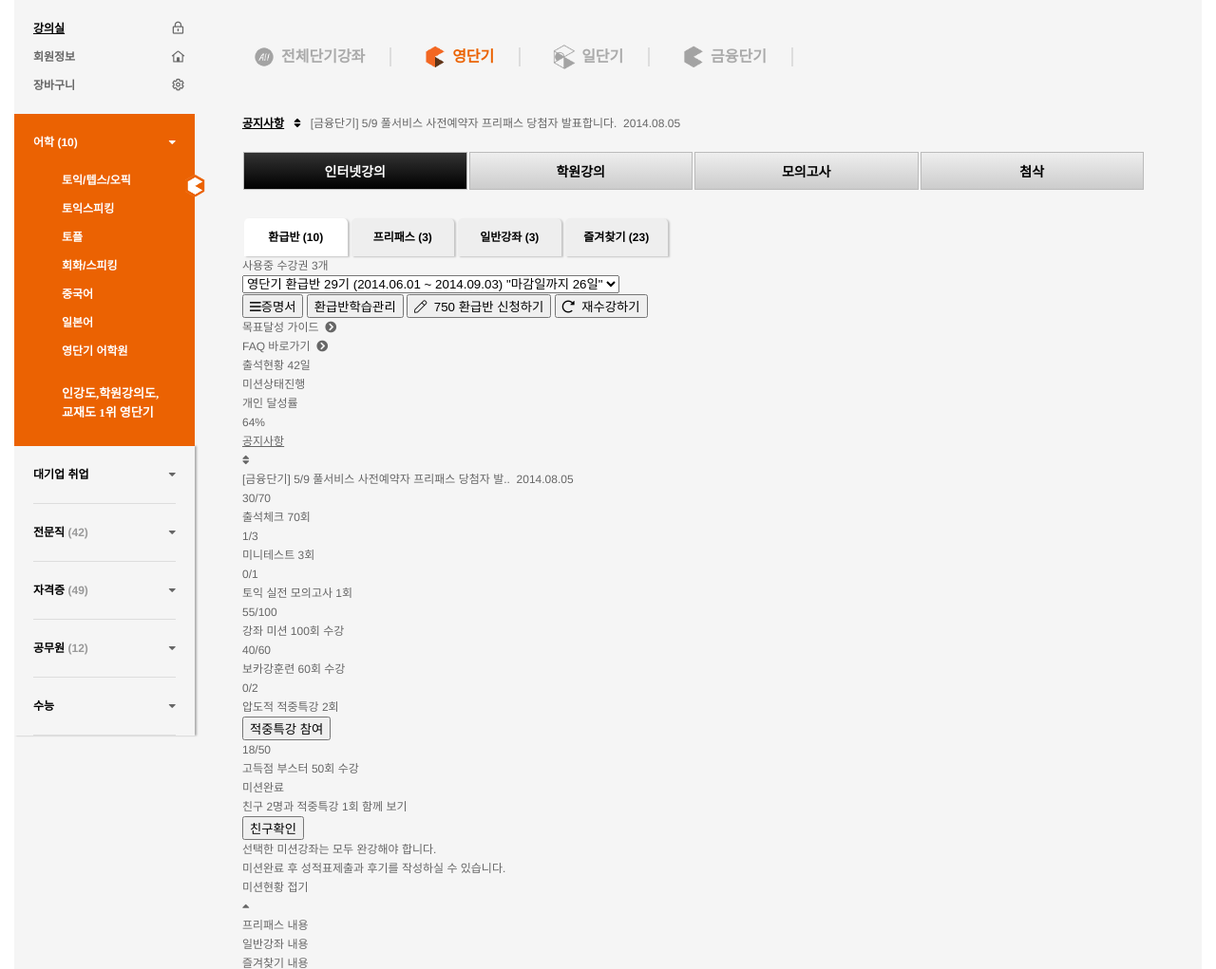
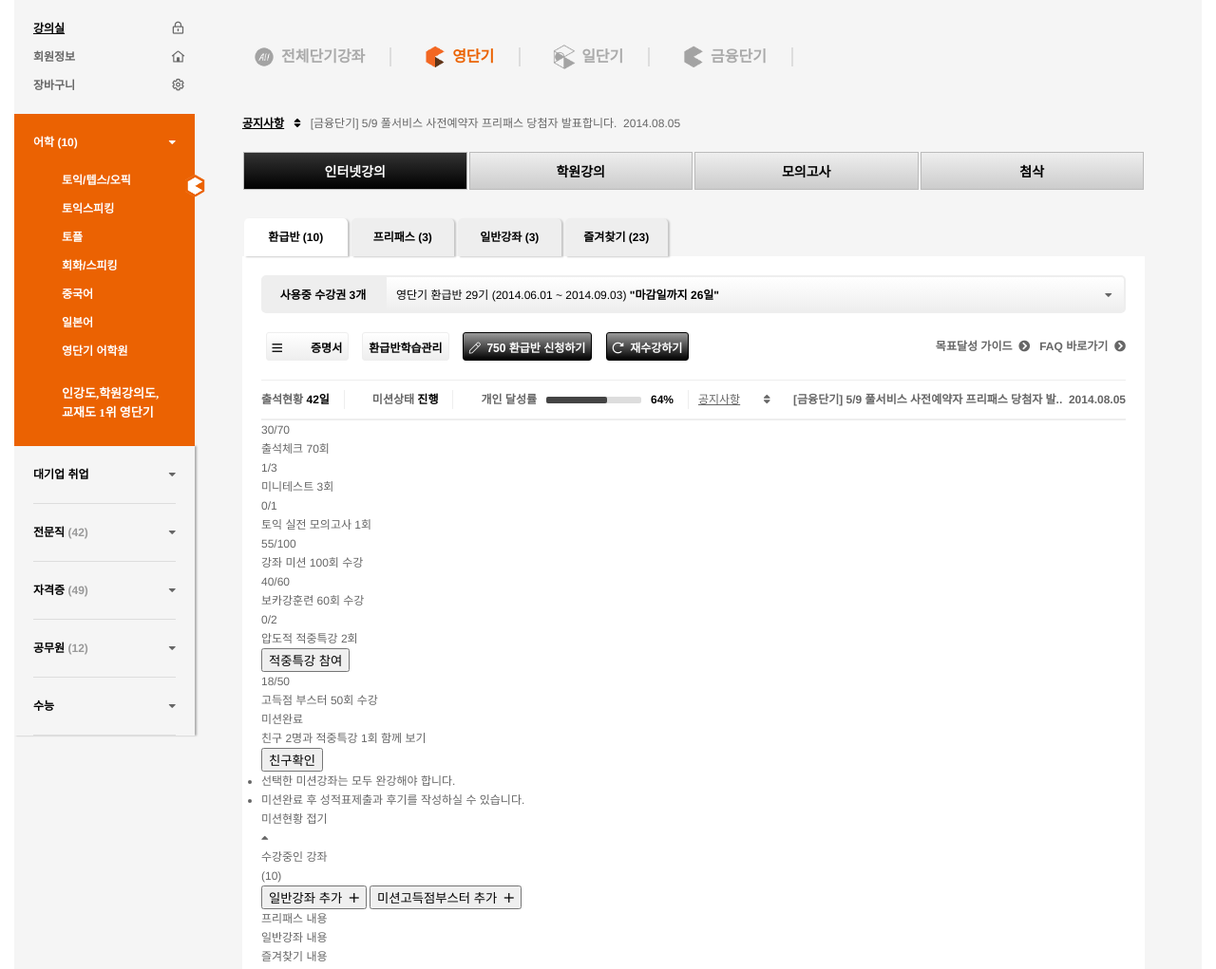
Before and after one commit to sungjimin/stunitas, a plain HTML site: page index.html in a window 1280 px wide. Shown: the top 1021 px of the page at 95% size. Drawn offline with Linux system fonts and the light colour scheme.

Commit message:
미션현황 css 수정

```diff
--- a/css/style.css
+++ b/css/style.css
@@ -203,8 +203,162 @@ div.content>section>.tabGroup>.tabMenu>.subGroup>.tabMenu>.tabGroup2>li.clicked3
   background-color: #fff;
 }
 /* content>section>subGroup 소분류 tab title(환급반)내용 */
-div.content>section>.tabGroup>.tabMenu>.subGroup>.tabMenu>.subGroup2{}
+div.content>section>.tabGroup>.tabMenu>.subGroup>.tabMenu>.subGroup2{
+  background-color: #fff; padding: 20px;
+}
 div.content>section>.tabGroup>.tabMenu>.subGroup>.tabMenu>.subGroup2>div.sub01{}
-div.content>section>.tabGroup>.tabMenu>.subGroup>.tabMenu>.subGroup2>div.sub01>.stdProgram{}
-div.content>section>.tabGroup>.tabMenu>.subGroup>.tabMenu>.subGroup2>div.sub01>.menu{}
+
+/* sub01의 수강권종류 */
+div.content>section>.tabGroup>.tabMenu>.subGroup>.tabMenu>.subGroup2>div.sub01>.stdProgram{
+  overflow: hidden;
+}
+div.content>section .subGroup2>div.sub01>.stdProgram>.hdr{
+  width: 130px; height: 40px;
+  float: left;
+  line-height: 38px; text-align: center;
+  font-weight: bold; color: #000;
+  border-radius: 5px 0 0 5px; border: 2px solid #eee;
+  background-color: #eee;
+}
+div.content>section .subGroup2>div.sub01>.stdProgram>.eClass{
+  width: 780px; height: 40px;
+  float: left;
+  overflow: hidden;
+  line-height: 38px;
+  border-radius: 0 5px 5px 0; border: 2px solid #eee;
+  background: linear-gradient(#fff, #eee);
+}
+div.content>section .subGroup2>div.sub01>.stdProgram>.eClass>.cl{
+  width: calc(100% - 20px); float: left;
+  text-indent: 10px; color: #000;
+}
+div.content>section .subGroup2>div.sub01>.stdProgram>.eClass>.cl>span{
+  font-weight: bold;
+}
+div.content>section .subGroup2>div.sub01>.stdProgram>.eClass>.btn{
+  width: 20px; float: left;
+  cursor: pointer;
+}
+/* sub01의 버튼들과 바로가기링크 */
+div.content>section>.tabGroup>.tabMenu>.subGroup>.tabMenu>.subGroup2>div.sub01>.menu{
+  padding: 20px 0;
+}
+div.content>section .subGroup2>div.sub01>.menu{
+  display: flex;
+  justify-content: space-around;
+
+}
+div.content>section .subGroup2>div.sub01>.menu>.btnWrap{
+  width: 460px;
+  display: flex;
+  justify-content: space-around;
+}
+div.content>section .subGroup2>div.sub01>.menu>.btnWrap>button{
+  height: 30px;
+  margin-right: 5px;
+  line-height: 30px; font-weight: bold;
+  font-size: 12px;
+  border-radius: 3px; border: 1px solid ;
+  cursor: pointer;
+}
+div.content>section .subGroup2>div.sub01>.menu>.btnWrap>.wh{
+  background: linear-gradient(#fff, #eee);
+  border: 1px solid #eee;
+}
+div.content>section .subGroup2>div.sub01>.menu>.btnWrap>.wh>i{
+  margin-right: 30px;
+}
+div.content>section .subGroup2>div.sub01>.menu>.btnWrap>.bk{
+  background: linear-gradient(#999, #000);
+  border: 1px solid #000;
+  color: #fff;
+}
+div.content>section .subGroup2>div.sub01>.menu>.linkWrap{
+  width: calc(100% - 460px);
+  overflow: hidden;
+}
+div.content>section .subGroup2>div.sub01>.menu>.linkWrap>div{
+  float: right;
+  line-height: 30px; font-weight: bold;
+  cursor: pointer;
+}
+div.content>section .subGroup2>div.sub01>.menu>.linkWrap>.link02{
+  margin-left: 10px;
+}
+/* sub01의 미션현황 */
 div.content>section>.tabGroup>.tabMenu>.subGroup>.tabMenu>.subGroup2>div.sub01>.mission{}
+div.content>section .subGroup2>div.sub01>.mission>.open{}
+div.content>section .subGroup2>div.sub01>.mission>.open>.summary{
+  display: flex;
+  justify-content: space-between;
+  padding: 10px 0;
+  border-top: 1px solid #eee;
+  border-bottom: 2px solid #eee;
+}
+div.content>section .subGroup2>div.sub01>.mission>.open>.summary>div{
+  display: flex;
+  justify-content: space-between;
+  width: calc(50% - 5px);
+}
+div.content>section .subGroup2>div.sub01>.mission>.open>.summary>.fl{}
+div.content>section .subGroup2>div.sub01>.mission>.open>.summary>.fl>div{
+  height: 20px;
+  font-weight: bold;
+  text-align: center;
+  border-right: 1px solid #eee;
+  padding-right: 15px;
+}
+div.content>section .subGroup2>div.sub01>.mission>.open>.summary>.fl>.group{
+  height: 20px;
+  display: flex;
+  justify-content: center;
+
+}
+div.content>section .subGroup2>div.sub01>.mission>.open>.summary>.fl>.group>p{
+
+}
+div.content>section .subGroup2>div.sub01>.mission>.open>.summary>.fl>.group>.graph{
+  margin: 6.5px 10px;
+  width: 100px; height: 7px;
+  border-radius: 2px;
+  background-color: #ddd;
+  position: relative;
+}
+div.content>section .subGroup2>div.sub01>.mission>.open>.summary>.fl>.group>.graph>.achieve{
+  width: 64%; height: 7px;
+  border-radius: 2px;
+  background-color: #444;
+  position: absolute;
+  left: 0; top: 0; bottom: 0;
+}
+div.content>section .subGroup2>div.sub01>.mission>.open>.summary>.fl>div>span{
+  font-weight: bold; color: #000;
+}
+div.content>section .subGroup2>div.sub01>.mission>.open>.summary>.fr{
+
+}
+div.content>section .subGroup2>div.sub01>.mission>.open>.summary>.fr>u{}
+div.content>section .subGroup2>div.sub01>.mission>.open>.summary>.fr>.btn{
+
+}
+div.content>section .subGroup2>div.sub01>.mission>.open>.summary>.fr>h4{
+  font-weight: bold;
+}
+  /* sub01의 미션목록 */
+div.content>section .subGroup2>div.sub01>.mission>.open>.mssList{}
+  /* sub01의 미션 공지사항 */
+div.content>section .subGroup2>div.sub01>.mission>.open>ul{}
+div.content>section .subGroup2>div.sub01>.mission>.open>ul>li{
+  list-style: initial;
+}
+div.content>section .subGroup2>div.sub01>.mission>.close{}
+div.content>section .subGroup2>div.sub01>.mission>.close>.ttl{}
+div.content>section .subGroup2>div.sub01>.mission>.close>.btn{}
+
+/* sub01의 수강중인 강좌 */
+div.content>section .subGroup2>div.sub01>.ing{}
+div.content>section .subGroup2>div.sub01>.ing>.header{}
+div.content>section .subGroup2>div.sub01>.ing>.header>h2{}
+div.content>section .subGroup2>div.sub01>.ing>.header>span{}
+div.content>section .subGroup2>div.sub01>.ing>.btnWrap{}
+div.content>section .subGroup2>div.sub01>.ing>.btnWrap>button{}
--- a/index.html
+++ b/index.html
@@ -9,11 +9,9 @@
   <link rel="stylesheet" href="css/reset.css">
   <link rel="stylesheet" href="css/all.min.css">
   <link rel="stylesheet" href="css/style.css">
-  <!-- <script src="js/prefixfree.min.js" charset="utf-8"></script> -->
+  <script src="js/prefixfree.min.js" charset="utf-8"></script>
   <script src="js/jquery-3.3.1.min.js" charset="utf-8"></script>
-  <script src="js/script.js">
-    charset = "utf-8" >
-  </script>
+  <script src="js/script.js" charset="utf-8"></script>
 </head>
 
 <body>
@@ -172,11 +170,12 @@
                     <div class="hdr">
                       사용중 수강권 <span>3</span>개
                     </div>
-                    <select name="eClass">
-                      <option value="">
+                    <div class="eClass">
+                      <div class="cl">
                         영단기 환급반 29기 (2014.06.01 ~ 2014.09.03) <span>"마감일까지 26일"</span>
-                      </option>
-                    </select>
+                      </div>
+                      <div class="btn"><i class="fas fa-caret-down"></i></div>
+                    </div>
                   </div>
                   <div class="menu">
                     <div class="btnWrap">
@@ -186,23 +185,23 @@
                       <button class="bk"><i class="far fa-redo-alt"></i>&nbsp;&nbsp;재수강하기</button>
                     </div>
                     <div class="linkWrap">
+                      <div class="link02">
+                        FAQ 바로가기&nbsp;
+                        <i class="fas fa-chevron-circle-right"></i>
+                      </div>
                       <div class="link01">
                         목표달성 가이드&nbsp;
-                        <i class="fas fa-chevron-circle-right"></i>
-                      </div>
-                      <div class="link02">
-                        FAQ 바로가기&nbsp;
                         <i class="fas fa-chevron-circle-right"></i>
                       </div>
                     </div>
                   </div>
                   <div class="mission">
                     <div class="open">
-                      <div clss="missionSummary ">
+                      <div class="summary">
                         <div class="fl">
                           <div>출석현황 <span>42일</span></div>
-                          <div>미션상태<span>진행</span></div>
-                          <div>
+                          <div>미션상태 <span>진행</span></div>
+                          <div class="group">
                             <p>개인 달성률</p>
                             <div class="graph">
                               <div class="achieve"></div>
@@ -218,7 +217,7 @@
                           </h4>
                         </div>
                       </div>
-                      <div class="missionList">
+                      <div class="mssList">
                         <div class="fl">
                           <div class="msList">
                             <div class="graph">
@@ -286,6 +285,16 @@
                       <div class="btn"><i class="fas fa-caret-up"></i></div>
                     </div>
                   </div>
+                  <div class="ing">
+                    <div class="header">
+                      <h2>수강중인 강좌</h2>
+                      <span>(10)</span>
+                    </div>
+                    <div class="btnWrap">
+                      <button>일반강좌 추가&nbsp;&nbsp;<i class="fal fa-plus"></i></button>
+                      <button>미션고득점부스터 추가&nbsp;&nbsp;<i class="fal fa-plus"></i></button>
+                    </div>
+                  </div>
                 </div>
                 <div class="sub02 hideTab">프리패스 내용</div>
                 <div class="sub03 hideTab">일반강좌 내용</div>
```
